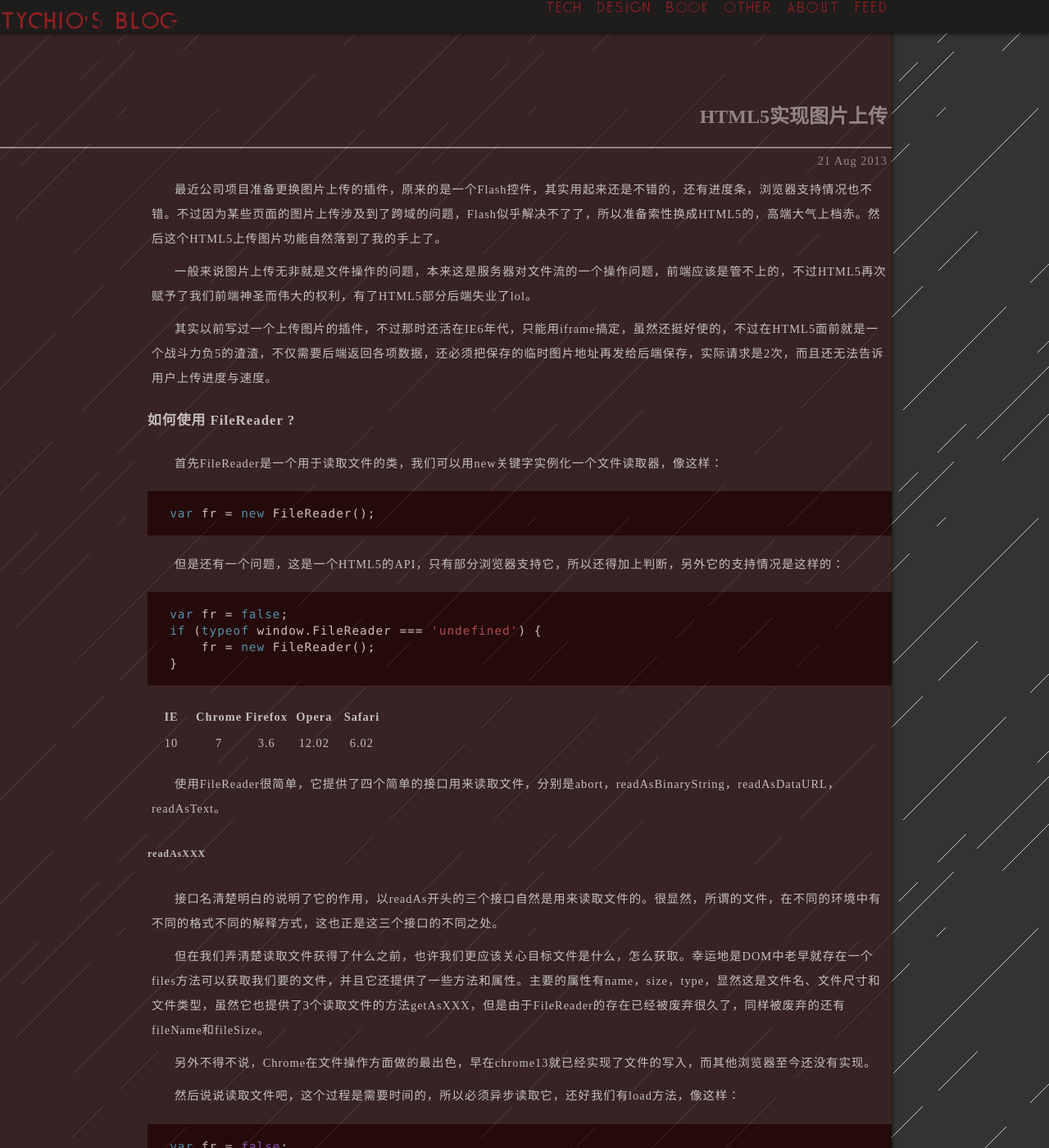
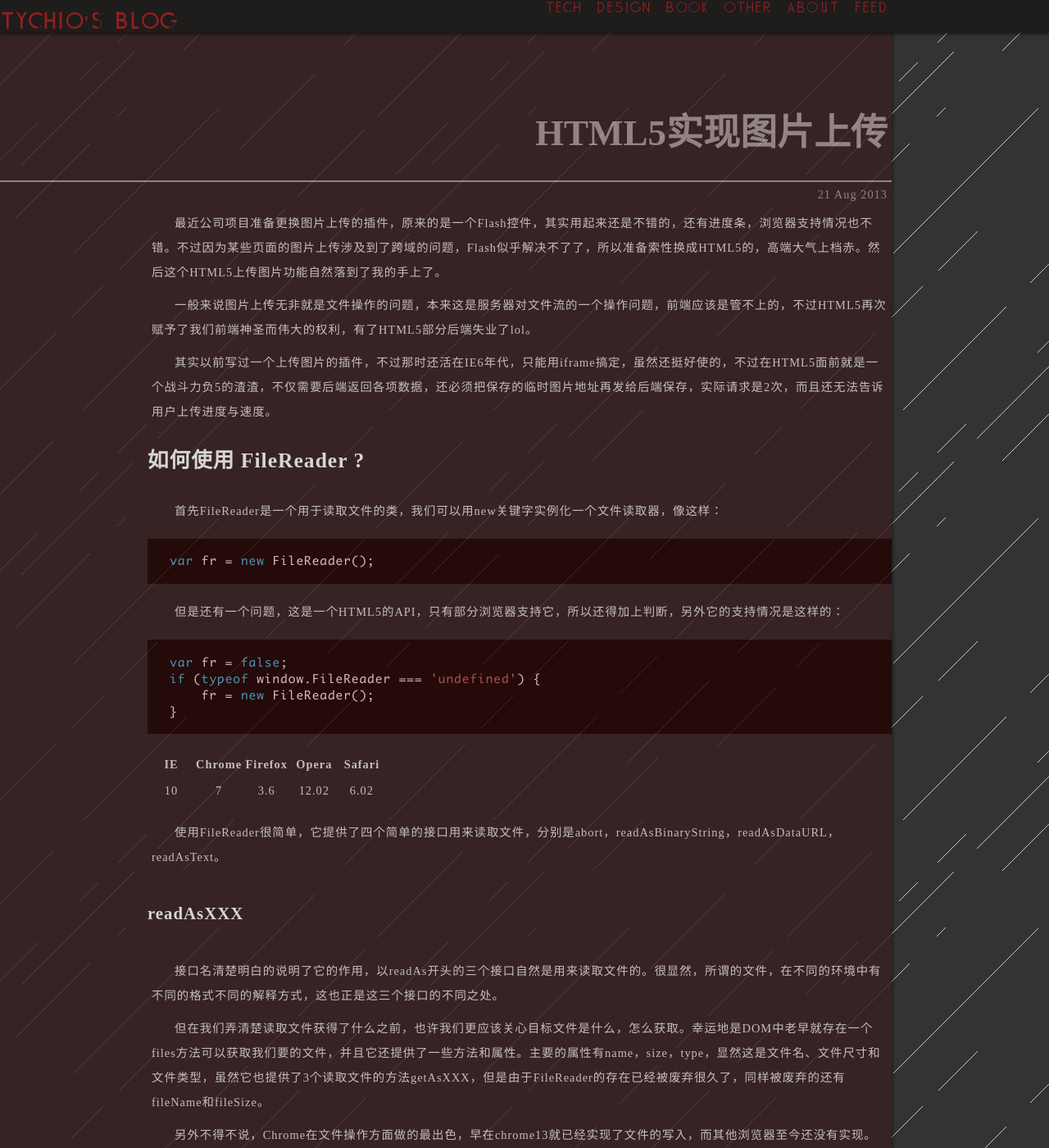
Before and after one commit to tychio/old_blog, a Jekyll site: the page built from _posts/2013-08-21-html5-upload-file.md, in a window 1280 px wide and 1400 px high. Shown: the whole window at 82% size. Built offline with Jekyll 4.4.1, drawn with Linux system fonts in a browser that asks for light colours; some web fonts are replaced; Markdown is read by kramdown in place of the engine named in the settings; comment, search, counter and statistics services are not loaded.

Commit message:
fix article title style

```diff
--- a/css/style.css
+++ b/css/style.css
@@ -3,7 +3,7 @@
  */
 @font-face{font-family:aviel;src:url("/font/aviel.ttf") format("truetype")}
 @font-face{font-family:aftommy;src:url("/font/aftommy.ttf") format("truetype")}
-@font-face{font-family:$Code;src:url("/font/$Code.ttf") format("truetype")}
+@font-face{font-family:monaco;src:url("/font/monaco.ttf") format("truetype")}
 article,aside,figcaption,figure,dialog,time,footer,header,nav,section,main{display:block}
 html,body{height:100%;width:100%;padding:0;margin:0;font-family:"微软雅黑" arial "黑体";font-size:100%;line-height:1}
 ol,ul{list-style:none}
@@ -26,7 +26,7 @@ header div#top nav a{padding-bottom:20px;line-height:20px;margin:0 5px;}
 header div#top nav a #list{display:none}
 section{position:relative;float:left;overflow:hidden;z-index:10000;top:0;left:0;min-height:100%;width:80%;background:#392020;opacity:.8;-webkit-box-shadow:0 0 5px #000;-moz-box-shadow:0 0 5px #000;-ms-box-shadow:0 0 5px #000;-o-box-shadow:0 0 5px #000;box-shadow:0 0 5px #000;}
 section dl{margin:40px 0 40px;text-align:right;}
-section dl dt{line-height:$sizeCategoryHeight;font-size:$sizeCategoryHeight;padding:70px 5px 5px;border-bottom:2px solid #a99;font-weight:bold;color:#a99}
+section dl dt{line-height:30px;font-size:30px;padding:70px 5px 5px;border-bottom:2px solid #a99;font-weight:bold;color:#a99}
 section dl dd{min-height:50px;margin-left:300px;}
 section dl dd a time{float:left;display:inline;line-height:50px;font-weight:normal}
 section dl dd a h4{overflow:hidden;padding-right:40px;margin:0;line-height:50px;font-size:1.5rem;font-weight:normal;-webkit-transition:padding .3s;-moz-transition:padding .3s;-ms-transition:padding .3s;-o-transition:padding .3s;transition:padding .3s;}
@@ -34,6 +34,13 @@ section dl dd a h4:hover{padding-right:5px}
 section dl dd article{overflow:hidden;text-align:left;font-size:.9rem;font-family:"微软雅黑" arial "黑体";line-height:30px;letter-spacing:1px;word-wrap:break-word;color:#e7e0e0;}
 section dl dd article time{padding:0 5px;text-align:right;color:#a99}
 section dl dd article img{float:left;margin-right:20px;margin-top:10px;max-width:100%}
+section dl dd article h1{font-size:2rem}
+section dl dd article h2{font-size:1.8rem}
+section dl dd article h3{font-size:1.6rem}
+section dl dd article h4{font-size:1.4rem}
+section dl dd article h5{font-size:1.3rem}
+section dl dd article h6{font-size:1.2rem}
+section dl dd article h1,section dl dd article h2,section dl dd article h3,section dl dd article h4,section dl dd article h5,section dl dd article h6{color:#fff}
 section dl dd article p{padding:5px;margin:0;text-indent:28px}
 section dl dd article a,section dl dd article a:link,section dl dd article a:visited{color:#00a09a;text-decoration:underline}
 section dl dd article a:hover{color:#f03030}
```
Also changed, not shown: css/style.styl (+17 -1 lines).
